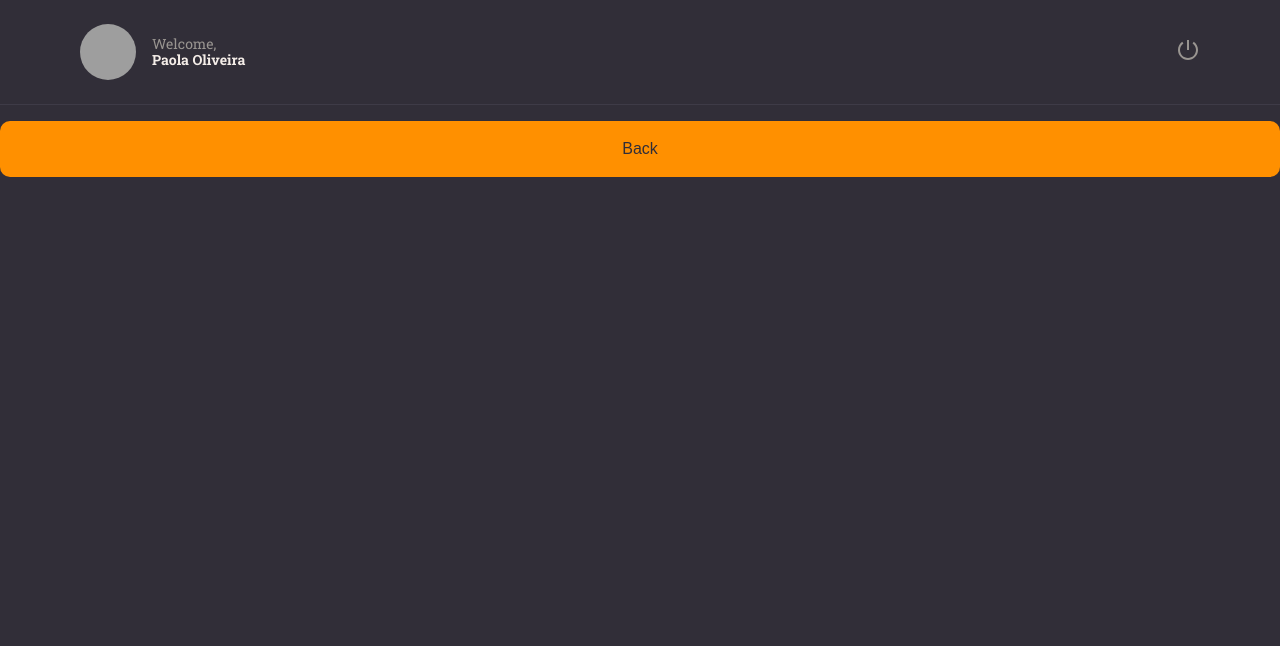
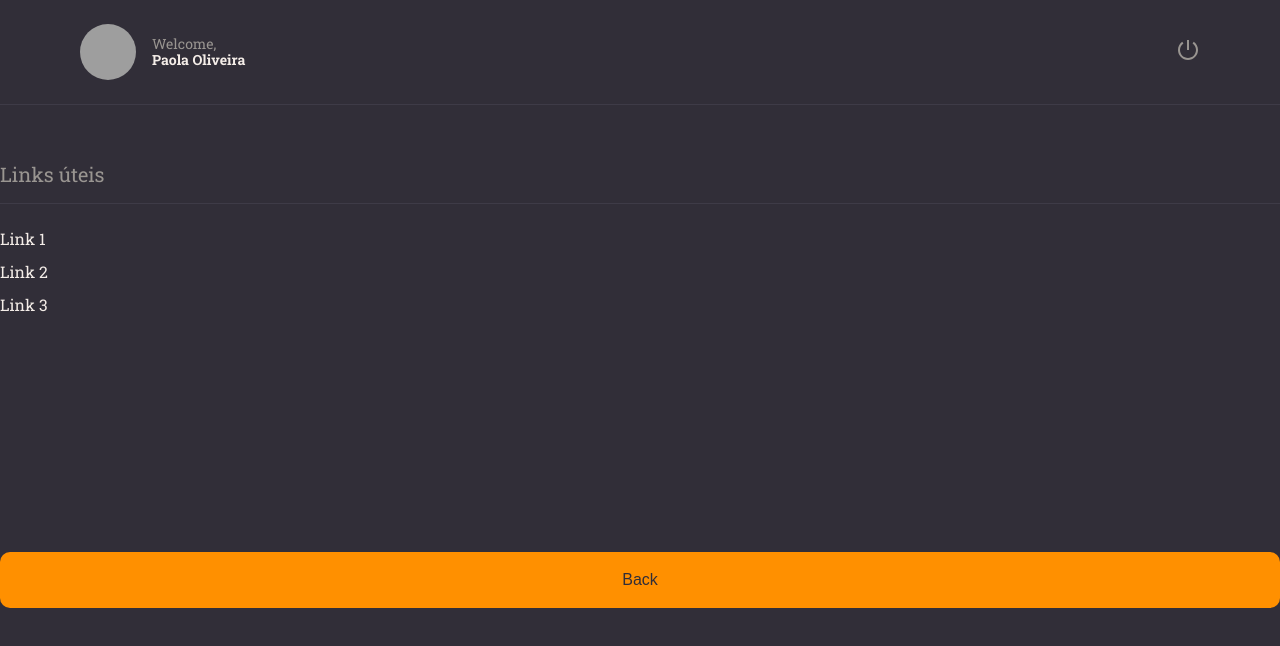
Before and after one commit to apaolaoliveira/RocketNotesWeb, a React (Vite) app: page / in a window 1280 px wide. Shown: the top 646 px of the page. Built offline with nearby package versions, Linux system fonts and the light colour scheme; grey boxes are pictures that could not be loaded.

Commit message:
add section component

```diff
--- /dev/null
+++ b/src/components/Section/index.jsx
@@ -0,0 +1,10 @@
+import { Container } from './styles';
+
+export function Section({ title, children }){
+  return (
+    <Container>
+      <h2>{title}</h2>
+      {children}
+    </Container>
+  );
+}
--- /dev/null
+++ b/src/components/Section/styles.js
@@ -0,0 +1,18 @@
+import styled from "styled-components";
+
+export const Container = styled.section`
+  margin: 5.6rem 0 2.8rem;
+
+  > h2 {
+    border-bottom-width: .1rem;
+    border-bottom-style: solid;
+    border-bottom-color: ${({theme}) => theme.COLORS.BACKGROUND_700};
+
+    padding-bottom: 1.6rem;
+    margin-bottom: 2.4rem;
+
+    color: ${({theme}) => theme.COLORS.GRAY_100};
+    font-size: 2rem;
+    font-weight: 400;
+  }
+`;
--- a/src/pages/Details/index.jsx
+++ b/src/pages/Details/index.jsx
@@ -1,11 +1,22 @@
-import { Container } from './styles.js';
+import { Container, Links } from './styles.js';
+
 import { Header } from '../../components/Header';
 import { Button } from '../../components/Button';
+import { Section } from '../../components/Section';
 
 export function Details(){
   return(
     <Container>
       <Header />
+
+      <Section title='Links úteis'>
+        <Links>
+          <li><a href="">Link 1</a></li>
+          <li><a href="">Link 2</a></li>
+          <li><a href="">Link 3</a></li>
+        </Links>
+      </Section>
+
       <Button title='Back'/>
     </Container>
   )
--- a/src/pages/Details/styles.js
+++ b/src/pages/Details/styles.js
@@ -10,3 +10,15 @@
   "header"
   "content";
 `;
+
+export const Links = styled.ul`
+  list-style: none;
+
+  > li {
+    margin-top: 1.2rem;
+
+    a {
+      color: ${({ theme }) => theme.COLORS.WHITE};
+    }
+  }
+`;
```
